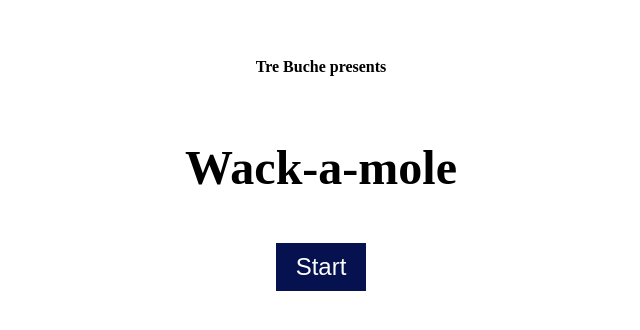
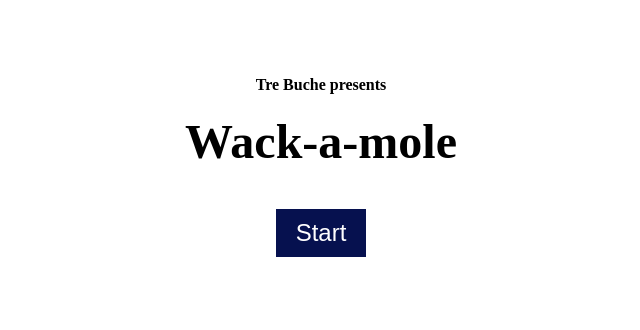
Before and after one commit to sutigit/hs-wack-a-mole, a Next.js app: page /components/StartScreen in a window 1280 px wide. Shown: the part 234-564 px from the top of the page, without its empty margins (319-959 px from the left). Built offline with nearby package versions, Linux system fonts and the light colour scheme.

Commit message:
small change

```diff
--- a/src/pages/components/StartScreen.tsx
+++ b/src/pages/components/StartScreen.tsx
@@ -9,8 +9,8 @@ export default function StartScreen() {
 
     return gameState === GameStates.READY && (
         <div style={StartMenuStyle}>
-            <p style={{fontSize: '1rem', fontWeight: 'bold'}}>Tre Buche presents</p>
-            <p style={{fontSize: '3rem', fontWeight: 'bold'}}>Wack-a-mole</p>
+            <div style={{fontSize: '1rem', fontWeight: 'bold', marginBottom: '20px'}}>Tre Buche presents</div>
+            <div style={{fontSize: '3rem', fontWeight: 'bold', marginBottom: '40px'}}>Wack-a-mole</div>
             <button onClick={() => setGameState(GameStates.STARTED)} style={StartButton}>Start</button>
         </div>
     )
```
